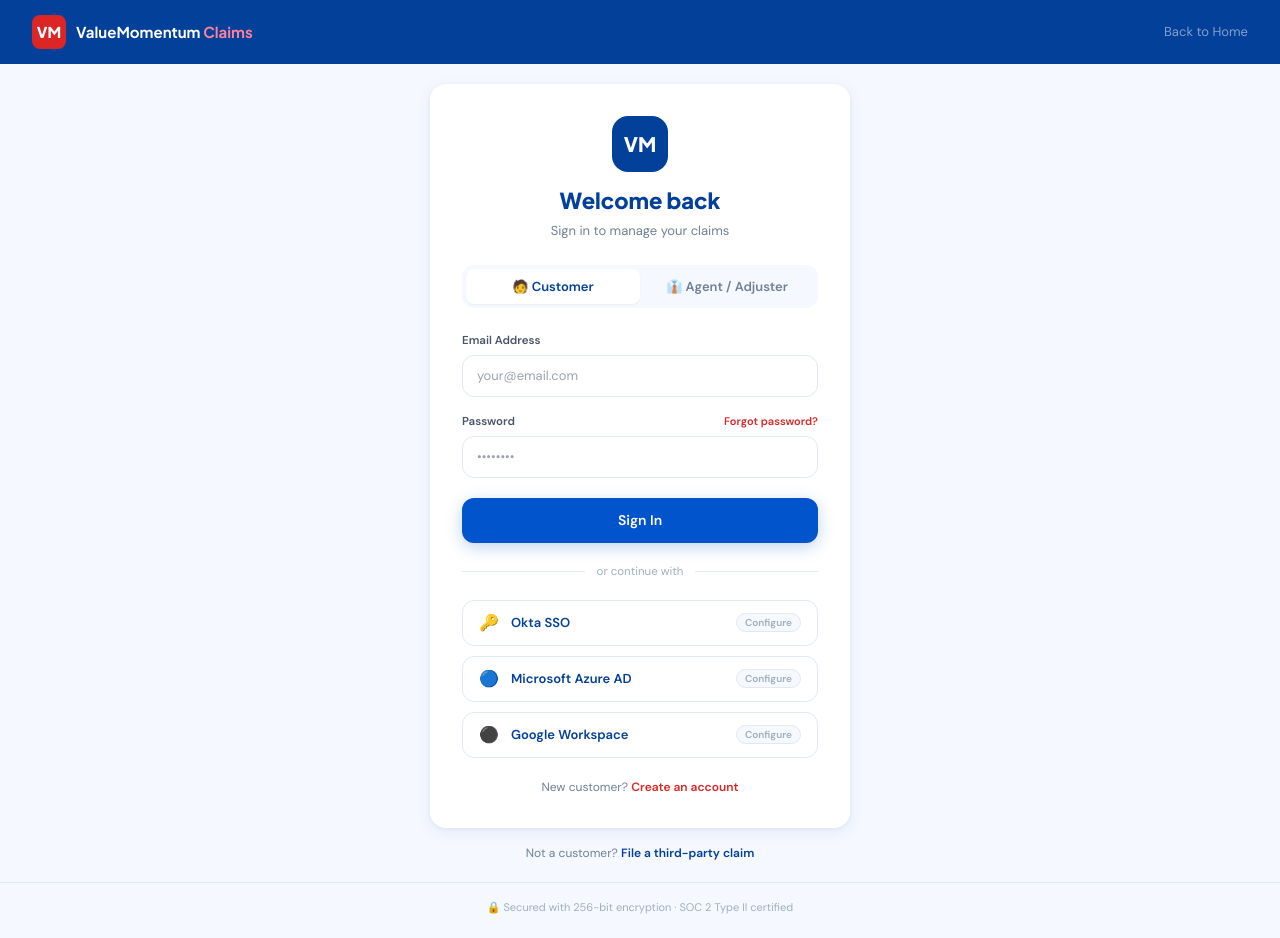
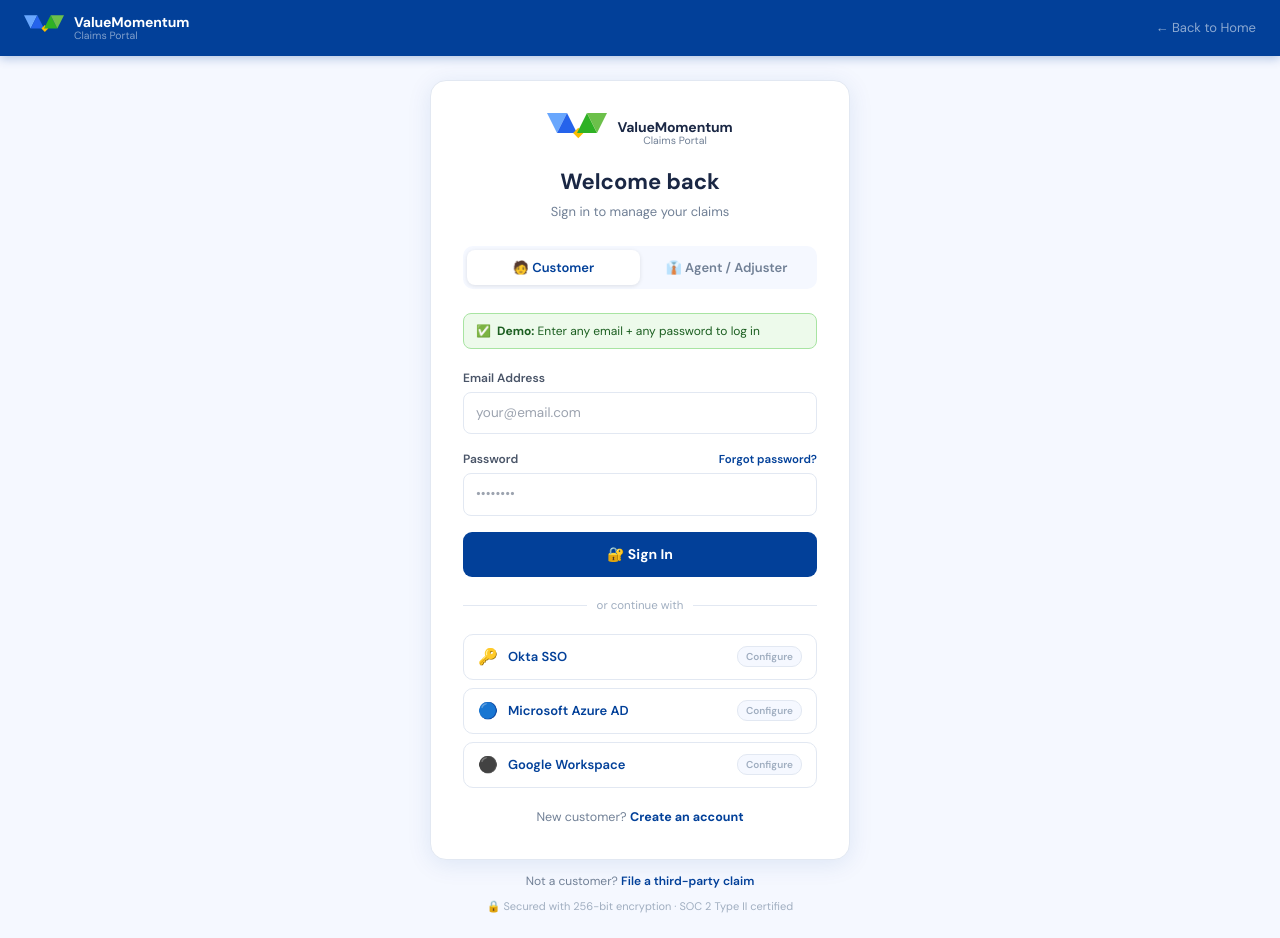
Before and after one commit to Naturepickorganic/vm-claims-portal-, a React (Vite) app: page /login in a window 1280 px wide. Built offline with nearby package versions, Linux system fonts and the light colour scheme; no server answers.

Commit message:
Update Login.tsx

```diff
--- a/src/pages/Login.tsx
+++ b/src/pages/Login.tsx
@@ -1,14 +1,23 @@
 import { useState } from 'react'
 import { useNavigate, useSearchParams, Link } from 'react-router-dom'
 import { useAuth } from '@/lib/authContext'
-import { useLogo } from '@/lib/logoConfig'
+import VMlogo from '@/components/ui/VMlogo'
+
+const C = {
+  navy:'#024099', blue:'#0254CC', bluePale:'#EBF3FF',
+  green:'#2EB124', greenLight:'#EDFAEB',
+  border:'#E2E8F2', bg:'#F5F8FF', white:'#FFFFFF',
+  text:'#1A2744', mid:'#4A5568', muted:'#718096', faint:'#A0AEC0',
+  error:'#DC2626', errorLight:'#FEF2F2',
+}
 
 export default function Login() {
-  const navigate = useNavigate()
-  const [params] = useSearchParams()
+  const navigate          = useNavigate()
+  const [params]          = useSearchParams()
   const { login, isAuthenticated } = useAuth()
-  const { logo } = useLogo()
-  const redirect = params.get('redirect') ?? '/'
+
+  /* After login, go to claims search (or whatever redirect param says) */
+  const redirect = params.get('redirect') ?? '/claims/search'
 
   const [tab,      setTab]      = useState<'customer'|'agent'>('customer')
   const [email,    setEmail]    = useState('')
@@ -24,100 +33,185 @@
   const handleLogin = async (e: React.FormEvent) => {
     e.preventDefault()
     setError('')
-    if (!email || !password) { setError('Please enter your email and password.'); return }
+    if (!email.trim())    { setError('Please enter your email address.'); return }
+    if (!password.trim()) { setError('Please enter your password.'); return }
     setLoading(true)
     try {
       await login(email, password)
       navigate(redirect, { replace: true })
     } catch {
-      setError('Invalid email or password. Please try again.')
+      setError('Invalid email or password. Try any email + any password for this demo.')
     } finally {
       setLoading(false)
     }
   }
 
+  const S = {
+    page:  { minHeight:'100vh', background:C.bg, fontFamily:'"DM Sans",system-ui,sans-serif', display:'flex', flexDirection:'column' as const },
+    nav:   { background:C.navy, height:56, display:'flex', alignItems:'center', justifyContent:'space-between', padding:'0 24px', boxShadow:'0 2px 10px rgba(2,64,153,.3)' },
+    card:  { background:C.white, borderRadius:16, border:`1px solid ${C.border}`, padding:'32px', boxShadow:'0 4px 24px rgba(2,64,153,.1)' },
+    input: { width:'100%', fontSize:13.5, border:`1px solid ${C.border}`, borderRadius:8, padding:'10px 12px', color:C.text, outline:'none', fontFamily:'inherit', transition:'border-color .15s', boxSizing:'border-box' as const },
+    btn:   { width:'100%', background:C.navy, color:C.white, fontSize:14, fontWeight:700, padding:'12px', borderRadius:9, border:'none', cursor:'pointer', fontFamily:'inherit' },
+    label: { fontSize:12, fontWeight:600, color:C.mid, display:'block', marginBottom:5 },
+  }
+
+  const lobMsg = params.get('lob')
+
   return (
-    <div className="min-h-screen bg-bg flex flex-col">
-      <nav className="h-16 bg-navy flex items-center justify-between px-5 md:px-8">
-        <Link to="/" className="flex items-center gap-2.5">
-          <div className="w-[34px] h-[34px] rounded-lg bg-red flex items-center justify-center font-display font-black text-[15px] text-white">{logo.initials}</div>
-          <span className="font-display font-bold text-[15px] text-white">{logo.name} <span className="text-[#FF8099]">Claims</span></span>
+    <div style={S.page}>
+
+      {/* NAV */}
+      <nav style={S.nav}>
+        <Link to="/" style={{ textDecoration:'none' }}>
+          <VMlogo size="md" variant="full-light"/>
         </Link>
-        <Link to="/" className="text-[13px] text-white/50 hover:text-white transition-colors">Back to Home</Link>
+        <Link to="/" style={{ fontSize:13, color:'rgba(255,255,255,.55)', textDecoration:'none' }}>
+          ← Back to Home
+        </Link>
       </nav>
 
-      <div className="flex-1 flex items-center justify-center p-5">
-        <div className="w-full max-w-[420px]">
-          <div className="bg-white rounded-2xl shadow-card p-8">
-            <div className="text-center mb-6">
-              <div className="w-14 h-14 rounded-2xl bg-navy flex items-center justify-center font-display font-black text-[20px] text-white mx-auto mb-3">{logo.initials}</div>
-              <h1 className="font-display font-black text-[22px] text-navy">Welcome back</h1>
-              <p className="text-[13px] text-muted mt-1">Sign in to manage your claims</p>
-              {params.get('lob') && (
-                <div className="mt-3 px-3 py-1.5 bg-blue-light border border-blue-mid rounded-lg text-[12px] text-[#1E3A8A] font-semibold">
-                  Login required to file a {params.get('lob')} claim
+      {/* CENTERED CARD */}
+      <div style={{ flex:1, display:'flex', alignItems:'center', justifyContent:'center', padding:'24px 16px' }}>
+        <div style={{ width:'100%', maxWidth:420 }}>
+          <div style={S.card}>
+
+            {/* Header */}
+            <div style={{ textAlign:'center', marginBottom:24 }}>
+              <div style={{ display:'flex', justifyContent:'center', marginBottom:12 }}>
+                <VMlogo size="lg" variant="full"/>
+              </div>
+              <h1 style={{ fontSize:22, fontWeight:800, color:C.text, marginBottom:4 }}>
+                Welcome back
+              </h1>
+              <p style={{ fontSize:13, color:C.muted }}>Sign in to manage your claims</p>
+              {lobMsg && (
+                <div style={{ marginTop:10, padding:'8px 12px', background:C.bluePale,
+                  border:`1px solid #BFDBFE`, borderRadius:8, fontSize:12, color:C.navy, fontWeight:600 }}>
+                  Login required to file a {lobMsg} claim
                 </div>
               )}
             </div>
 
-            <div className="flex bg-bg rounded-xl p-1 mb-6">
-              {(['customer','agent'] as const).map(t => (
-                <button key={t} type="button" onClick={() => setTab(t)}
-                  className={`flex-1 py-2 text-[13px] font-semibold rounded-lg transition-all border-none cursor-pointer ${tab===t?'bg-white text-navy shadow-sm':'bg-transparent text-muted'}`}>
-                  {t === 'customer' ? '🧑 Customer' : '👔 Agent / Adjuster'}
+            {/* Tab: Customer / Agent */}
+            <div style={{ display:'flex', background:C.bg, borderRadius:10, padding:4, marginBottom:24 }}>
+              {(['customer','agent'] as const).map(t=>(
+                <button key={t} type="button" onClick={()=>setTab(t)}
+                  style={{ flex:1, padding:'8px', borderRadius:8, fontSize:13, fontWeight:600,
+                    border:'none', cursor:'pointer', transition:'all .15s',
+                    background: tab===t ? C.white : 'transparent',
+                    color:      tab===t ? C.navy  : C.muted,
+                    boxShadow:  tab===t ? '0 1px 4px rgba(0,0,0,.1)' : 'none' }}>
+                  {t==='customer' ? '🧑 Customer' : '👔 Agent / Adjuster'}
                 </button>
               ))}
             </div>
 
-            <form onSubmit={handleLogin} className="flex flex-col gap-4">
-              <div className="field">
-                <label className="field-label">Email Address</label>
-                <input type="email" value={email} onChange={e => setEmail(e.target.value)}
-                  placeholder={tab==='customer'?'your@email.com':'agent@company.com'}
-                  className="field-input" autoComplete="email" />
+            {/* Demo hint */}
+            <div style={{ background:C.greenLight, border:`1px solid ${C.greenBorder||'#A8E4A2'}`,
+              borderRadius:8, padding:'8px 12px', fontSize:12, color:'#1B5E20',
+              marginBottom:20, display:'flex', alignItems:'center', gap:6 }}>
+              ✅ <span><strong>Demo:</strong> Enter any email + any password to log in</span>
+            </div>
+
+            {/* Form */}
+            <form onSubmit={handleLogin} style={{ display:'flex', flexDirection:'column', gap:16 }}>
+              <div>
+                <label style={S.label}>Email Address</label>
+                <input
+                  type="email" value={email}
+                  onChange={e=>{ setEmail(e.target.value); setError('') }}
+                  placeholder={tab==='customer'?'your@email.com':'agent@carrier.com'}
+                  style={{ ...S.input, borderColor: error ? C.error : C.border }}
+                  autoComplete="email"
+                />
               </div>
-              <div className="field">
-                <label className="field-label flex justify-between">
+              <div>
+                <label style={{ ...S.label, display:'flex', justifyContent:'space-between', alignItems:'center' }}>
                   <span>Password</span>
-                  <button type="button" className="text-[11px] text-red font-semibold bg-transparent border-none cursor-pointer">Forgot password?</button>
+                  <button type="button" style={{ fontSize:11.5, color:C.navy, fontWeight:600,
+                    background:'transparent', border:'none', cursor:'pointer' }}>
+                    Forgot password?
+                  </button>
                 </label>
-                <input type="password" value={password} onChange={e => setPassword(e.target.value)}
-                  placeholder="••••••••" className="field-input" autoComplete="current-password" />
+                <input
+                  type="password" value={password}
+                  onChange={e=>{ setPassword(e.target.value); setError('') }}
+                  placeholder="••••••••"
+                  style={{ ...S.input, borderColor: error ? C.error : C.border }}
+                  autoComplete="current-password"
+                />
               </div>
-              {error && <div className="text-[12.5px] text-red font-semibold bg-red-light border border-red-mid rounded-lg px-3 py-2">{error}</div>}
-              <button type="submit" disabled={loading} className="btn btn-primary justify-center py-3 text-[14px] w-full mt-1">
-                {loading ? <span className="flex items-center gap-2"><span className="w-4 h-4 border-2 border-white/30 border-t-white rounded-full animate-spin" />Signing in…</span> : 'Sign In'}
+
+              {error && (
+                <div style={{ fontSize:12.5, color:C.error, background:C.errorLight,
+                  border:`1px solid #FECACA`, borderRadius:8, padding:'8px 12px' }}>
+                  ⚠️ {error}
+                </div>
+              )}
+
+              <button type="submit" disabled={loading} style={{ ...S.btn, opacity:loading?.7:1 }}>
+                {loading
+                  ? <span style={{ display:'flex', alignItems:'center', justifyContent:'center', gap:8 }}>
+                      <span style={{ width:14, height:14, border:'2px solid rgba(255,255,255,.3)',
+                        borderTopColor:C.white, borderRadius:'50%', display:'inline-block',
+                        animation:'spin .7s linear infinite' }}/>
+                      Signing in…
+                    </span>
+                  : '🔐 Sign In'
+                }
               </button>
             </form>
 
-            <div className="relative my-5">
-              <div className="absolute inset-0 flex items-center"><div className="w-full border-t border-border" /></div>
-              <div className="relative flex justify-center"><span className="bg-white px-3 text-[11.5px] text-faint">or continue with</span></div>
+            {/* SSO divider */}
+            <div style={{ position:'relative', margin:'20px 0', display:'flex', alignItems:'center', gap:10 }}>
+              <div style={{ flex:1, height:1, background:C.border }}/>
+              <span style={{ fontSize:11.5, color:C.faint, whiteSpace:'nowrap' }}>or continue with</span>
+              <div style={{ flex:1, height:1, background:C.border }}/>
             </div>
 
-            <div className="flex flex-col gap-2.5">
-              {[['🔑','Okta SSO'],['🔵','Microsoft Azure AD'],['⚫','Google Workspace']].map(([icon, label]) => (
-                <button key={label} type="button"
-                  onClick={() => alert(`${label} — connect in admin settings when ready.`)}
-                  className="w-full flex items-center gap-3 px-4 py-2.5 border border-border rounded-xl text-[13px] font-semibold text-navy hover:bg-bg transition-colors cursor-pointer bg-white">
-                  <span className="text-[16px]">{icon}</span>{label}
-                  <span className="ml-auto text-[10px] text-faint bg-bg border border-border px-2 py-px rounded-full">Configure</span>
+            {/* SSO options */}
+            <div style={{ display:'flex', flexDirection:'column', gap:8 }}>
+              {[['🔑','Okta SSO'],['🔵','Microsoft Azure AD'],['⚫','Google Workspace']].map(([icon, label])=>(
+                <button key={label as string} type="button"
+                  onClick={()=>alert(`${label} SSO — configure in admin settings when ready`)}
+                  style={{ display:'flex', alignItems:'center', gap:10, padding:'10px 14px',
+                    border:`1px solid ${C.border}`, borderRadius:10, fontSize:13, fontWeight:600,
+                    color:C.navy, cursor:'pointer', background:C.white, fontFamily:'inherit',
+                    transition:'background .15s' }}
+                  onMouseEnter={e=>(e.currentTarget as HTMLButtonElement).style.background=C.bg}
+                  onMouseLeave={e=>(e.currentTarget as HTMLButtonElement).style.background=C.white}>
+                  <span style={{ fontSize:16 }}>{icon as string}</span>
+                  {label as string}
+                  <span style={{ marginLeft:'auto', fontSize:10, color:C.faint,
+                    background:C.bg, border:`1px solid ${C.border}`, padding:'2px 8px', borderRadius:10 }}>
+                    Configure
+                  </span>
                 </button>
               ))}
             </div>
 
-            <p className="text-center text-[12px] text-muted mt-5">
-              New customer? <Link to="/signup" className="text-red font-semibold">Create an account</Link>
+            <p style={{ textAlign:'center', fontSize:12.5, color:C.muted, marginTop:20 }}>
+              New customer?{' '}
+              <Link to="/signup" style={{ color:C.navy, fontWeight:700, textDecoration:'none' }}>
+                Create an account
+              </Link>
             </p>
           </div>
-          <p className="text-center text-[12px] text-muted mt-4">
-            Not a customer? <Link to="/file-claim" className="text-navy font-semibold hover:underline">File a third-party claim</Link>
+
+          <p style={{ textAlign:'center', fontSize:12, color:C.muted, marginTop:12 }}>
+            Not a customer?{' '}
+            <Link to="/claims/third-party/new" style={{ color:C.navy, fontWeight:600, textDecoration:'none' }}>
+              File a third-party claim
+            </Link>
+          </p>
+
+          <p style={{ textAlign:'center', fontSize:11, color:C.faint, marginTop:8 }}>
+            🔒 Secured with 256-bit encryption · SOC 2 Type II certified
           </p>
         </div>
       </div>
-      <div className="text-center py-4 text-[11px] text-faint border-t border-border">
-        🔒 Secured with 256-bit encryption · SOC 2 Type II certified
-      </div>
+
+      <style>{`@keyframes spin{to{transform:rotate(360deg)}}`}</style>
     </div>
   )
 }
```
